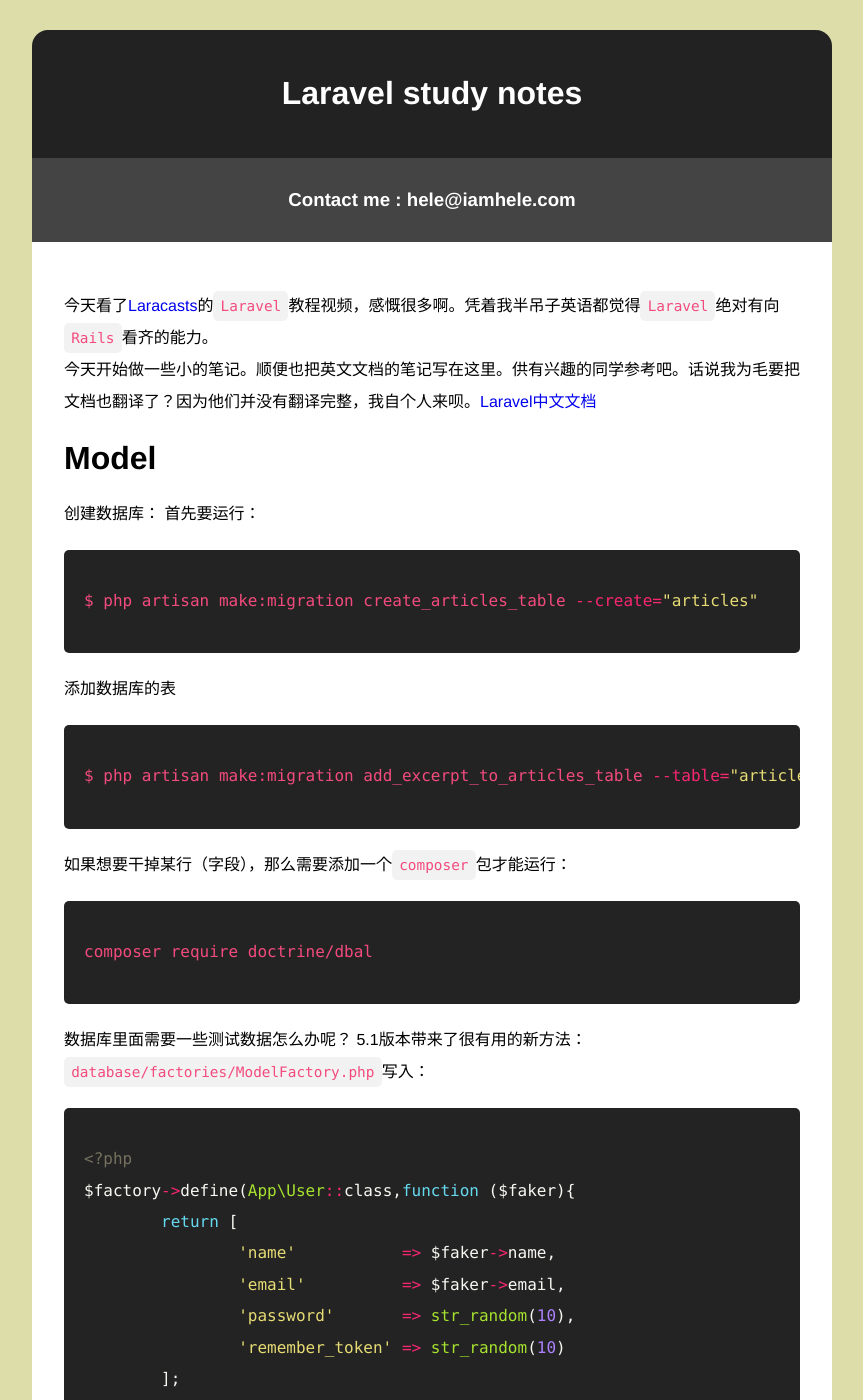
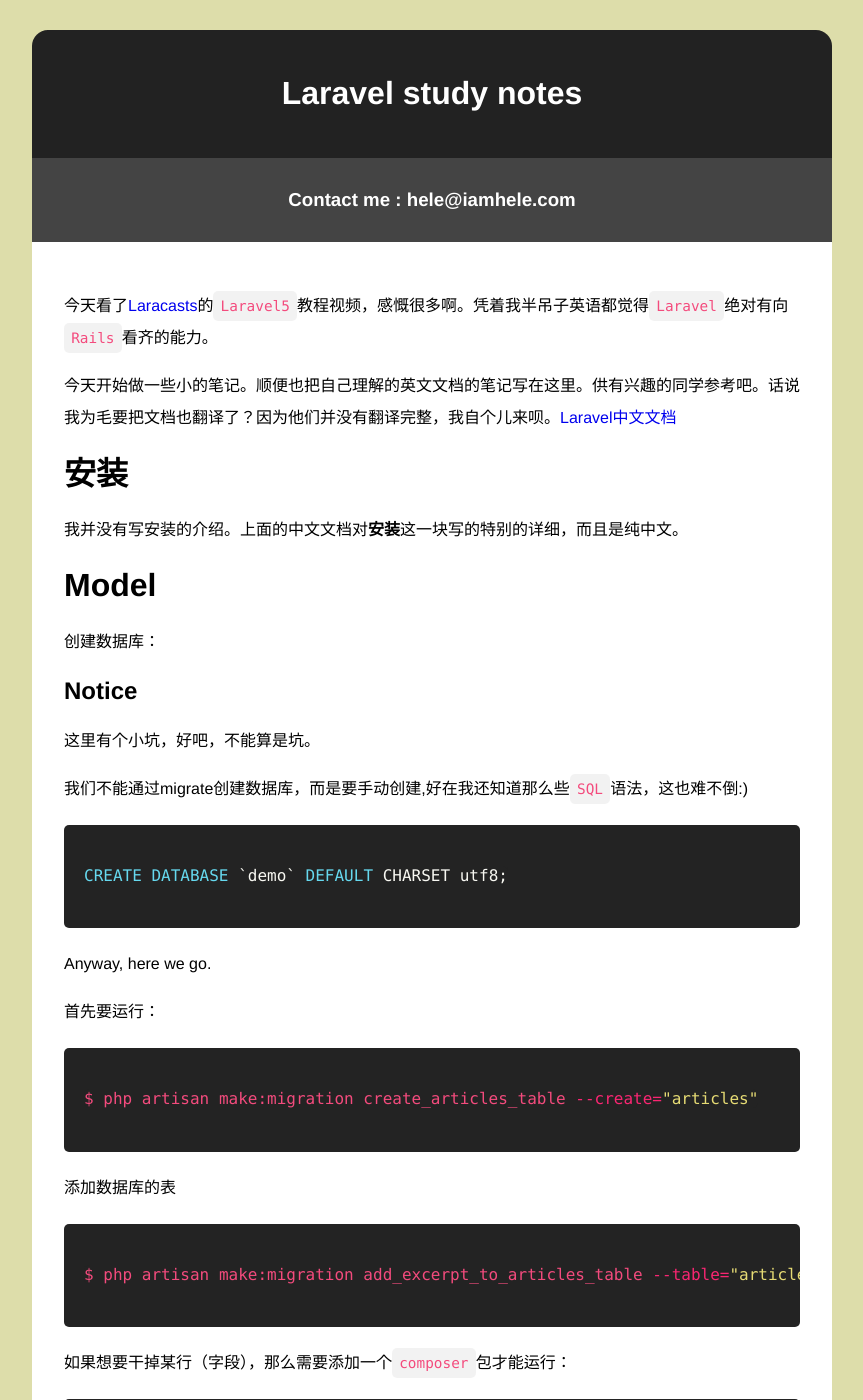
Before and after one commit to AnnatarHe/AnnatarHe.github.io, a Jekyll site: the page built from _posts/2015-07-09-Laravel-study-notes.md, in a window 1280 px wide and 1400 px high. Shown: the whole window, without its empty margins (208-1071 px from the left). Built offline with Jekyll 4.4.1, drawn with Linux system fonts in a browser that asks for light colours; nearby versions of some CDN libraries; comment, search, counter and statistics services are not loaded; some of the changed text lies outside the part shown.

Commit message:
add some resources at `laravel study nots` post

```diff
--- a/_posts/2015-07-09-Laravel-study-notes.md
+++ b/_posts/2015-07-09-Laravel-study-notes.md
@@ -3,12 +3,29 @@ layout: post
 title: Laravel study notes
 ---
 
-今天看了[Laracasts](http://laracasts)的`Laravel`教程视频，感慨很多啊。凭着我半吊子英语都觉得`Laravel`绝对有向`Rails`看齐的能力。
-今天开始做一些小的笔记。顺便也把英文文档的笔记写在这里。供有兴趣的同学参考吧。话说我为毛要把文档也翻译了？因为他们并没有翻译完整，我自个人来呗。[Laravel中文文档](http://golaravel.com)
+今天看了[Laracasts](http://laracasts)的`Laravel5`教程视频，感慨很多啊。凭着我半吊子英语都觉得`Laravel`绝对有向`Rails`看齐的能力。
+
+今天开始做一些小的笔记。顺便也把自己理解的英文文档的笔记写在这里。供有兴趣的同学参考吧。话说我为毛要把文档也翻译了？因为他们并没有翻译完整，我自个儿来呗。[Laravel中文文档](http://golaravel.com)
+
+# 安装
+
+我并没有写安装的介绍。上面的中文文档对**安装**这一块写的特别的详细，而且是纯中文。
 
 #Model
 
 创建数据库：
+## Notice
+这里有个小坑，好吧，不能算是坑。
+
+我们不能通过migrate创建数据库，而是要手动创建,好在我还知道那么些`SQL`语法，这也难不倒:)
+
+{% highlight sql %}
+CREATE DATABASE `demo` DEFAULT CHARSET utf8;
+{% endhighlight %}
+
+Anyway, here we go.
+
+
 首先要运行：
 {% highlight console %}
 $ php artisan make:migration create_articles_table --create="articles"
@@ -132,8 +149,10 @@ $ php artisan make:controller ArticlesController
 #Assets
 刚好看到Assets，先稍微写一下：
 `Laravel`使用[gulp](http://gulpjs.com)来对整理前端依赖的。首先要先把gulp依赖下载下来。
-{% highlight console %}
+{% highlight bash %}
 $ npm install
+# 国内的网络环境你懂的，当然也可以用
+$ cnpm install
 {% endhighlight %}
 然后在`glupfile.js`中写这样的东西：
 {% highlight javascript %}
@@ -154,17 +173,17 @@ elixir(function(mix){
 然后是混合选定的css文件，怎么选呢？**min.style**的三个参数分别是**被混合的文件名**，**混合后的生成地址**，**被混合文件的所在目录**
 那么同理，`mix.scripts`也是混合喽~
 
-> Ok,there we go!
+> Ok,here we go!
 
 这是**jeffery way**老师很开心的一句话~
 
 那么，如何运行这个命令？好办：
-{% highlight console %}
+{% highlight bash %}
 $ glup
 {% endhighlight %}
 这样就可以了。
 **生产环境**怎么办呢？
-{% highlight console %}
+{% highlight bash %}
 $ glup --production
 {% endhighlight %}
 需要版本更迭的时候，因为浏览器会缓存，所以有时候并不能正确的**推送**给用户，那么这个时候就需要给这些以相应的版本号，幸好，`glup`都帮我们干了，我们只要写这么一句：
@@ -260,10 +279,24 @@ flash()->overlay('infomation','title');
 
 生产环境还是得做一些操作的，比如关掉调试模式
 ,以下这些就是需要注意的地方。
-{% highlight console %}
+{% highlight bash %}
 $ composer install --optimize-autoloader
 $ composer dump-autoload --optimize
 
+$ gulp --production
 $ php artisan clear-compiled
 $ php artisan optimize
 {% endhighlight %}
+
+# Resources
+* [laravel官方文档](http://laravel.com/docs/5.1)  <span style="color:red">英文</span>  **最权威**
+
+* [Laravel5学习笔记](https://www.gitbook.com/book/kejyuntw/laravel-5-learning-notes/details)  <span style="color:red">繁体中文</span>
+
+* [Laracasts](https://laracasts.com/series/laravel-5-fundamentals)  <span style="color:red">英文视频</span>
+
+* [Laravel5入门系列](http://lvwenhan.com/laravel/432.html)  <span style="color:red">简体中文</span>
+
+* [Laravel中文文档](http://www.golaravel.com/laravel/docs/5.1/)  <span style="color:red">少量简体中文</span>
+
+* [Laravel中文文档](http://laragirl.com/docs/5.1)  <span style="color:red">简体中文</span>大部分翻译完成
```
